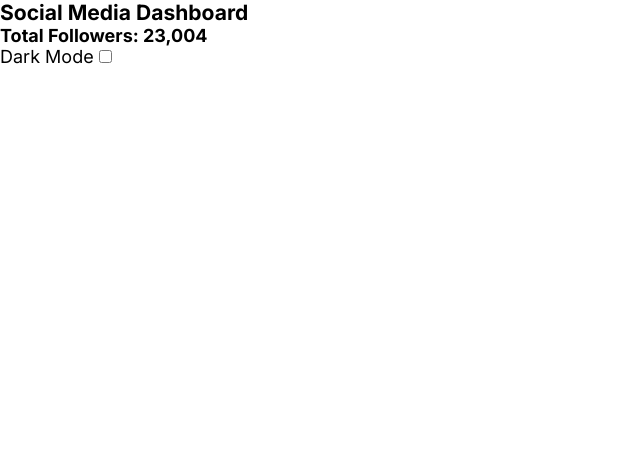
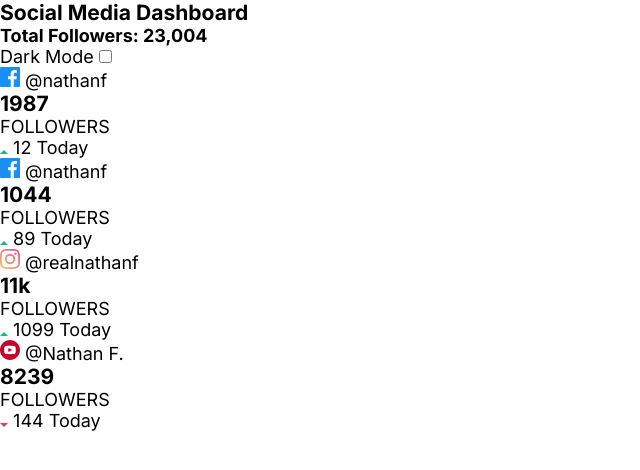
Before and after one commit to rnrnshn/social-media-dashboard, a plain HTML site: page index.html in a window 1280 px wide. Shown: the whole page, without its empty margins (0-640 px from the left). Drawn offline with Linux system fonts and the light colour scheme.

Commit message:
add stats item markup to stats dashboard section

```diff
--- a/index.html
+++ b/index.html
@@ -27,7 +27,91 @@
   </header>
 
   <!-- S T A T S -- D A S H B O A R D -->
-  <section class="stats__dashboard"></section>
+  <section class="stats__dashboard">
+    <!-- S T A T S -- I T E M -->
+    <aside class="stats--item">
+      <!-- S T A T S --  U S E R -->
+      <div class="stats_user">
+        <img class="stats__user-image" src="assets/images/icon-facebook.svg" alt="facebook">
+        <span class="stats__user-name">@nathanf</span>
+      </div>
+
+      <!-- S T A T S -- T O T A L -- F O L L O W E R S -->
+      <div class="stats_followers">
+        <h1 class="stats__followers-number">1987</h1>
+        <p class="stats__folowers-text">FOLLOWERS</p>
+      </div>
+
+      <!-- S T A T S -- D A I L Y -- E N G A G E M E N T -->
+      <div class="stats_daily">
+        <img class="stats__daily-icon" src="assets/images/icon-up.svg" alt="up">
+        <span class="stats__daily-number">12 Today</span>
+      </div>
+    </aside>
+
+    <!-- S T A T S -- I T E M -->
+    <aside class="stats--item">
+      <!-- S T A T S --  U S E R -->
+      <div class="stats_user">
+        <img class="stats__user-image" src="assets/images/icon-facebook.svg" alt="facebook">
+        <span class="stats__user-name">@nathanf</span>
+      </div>
+
+      <!-- S T A T S -- T O T A L -- F O L L O W E R S -->
+      <div class="stats_followers">
+        <h1 class="stats__followers-number">1044</h1>
+        <p class="stats__folowers-text">FOLLOWERS</p>
+      </div>
+
+      <!-- S T A T S -- D A I L Y -- E N G A G E M E N T -->
+      <div class="stats_daily">
+        <img class="stats__daily-icon" src="assets/images/icon-up.svg" alt="up">
+        <span class="stats__daily-number">89 Today</span>
+      </div>
+    </aside>
+
+    <!-- S T A T S -- I T E M -->
+    <aside class="stats--item">
+      <!-- S T A T S --  U S E R -->
+      <div class="stats_user">
+        <img class="stats__user-image" src="assets/images/icon-instagram.svg" alt="instagram">
+        <span class="stats__user-name">@realnathanf</span>
+      </div>
+
+      <!-- S T A T S -- T O T A L -- F O L L O W E R S -->
+      <div class="stats_followers">
+        <h1 class="stats__followers-number">11k</h1>
+        <p class="stats__folowers-text">FOLLOWERS</p>
+      </div>
+
+      <!-- S T A T S -- D A I L Y -- E N G A G E M E N T -->
+      <div class="stats_daily">
+        <img class="stats__daily-icon" src="assets/images/icon-up.svg" alt="up">
+        <span class="stats__daily-number">1099 Today</span>
+      </div>
+    </aside>
+
+    <!-- S T A T S -- I T E M -->
+    <aside class="stats--item">
+      <!-- S T A T S --  U S E R -->
+      <div class="stats_user">
+        <img class="stats__user-image" src="assets/images/icon-youtube.svg" alt="youtube">
+        <span class="stats__user-name">@Nathan F.</span>
+      </div>
+
+      <!-- S T A T S -- T O T A L -- F O L L O W E R S -->
+      <div class="stats_followers">
+        <h1 class="stats__followers-number">8239</h1>
+        <p class="stats__folowers-text">FOLLOWERS</p>
+      </div>
+
+      <!-- S T A T S -- D A I L Y -- E N G A G E M E N T -->
+      <div class="stats_daily">
+        <img class="stats__daily-icon" src="assets/images/icon-down.svg" alt="down">
+        <span class="stats__daily-number">144 Today</span>
+      </div>
+    </aside>
+  </section>
 
   <!-- O V E R V I E W -- D A S H B O A R D -->
   <section class="overview__dashboard"></section>
```
